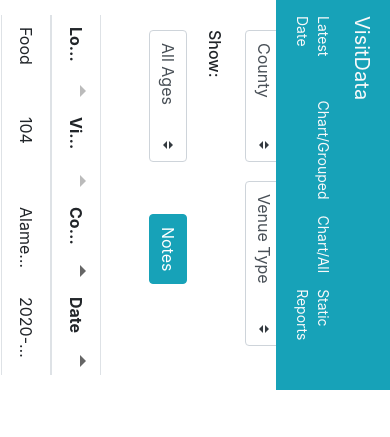
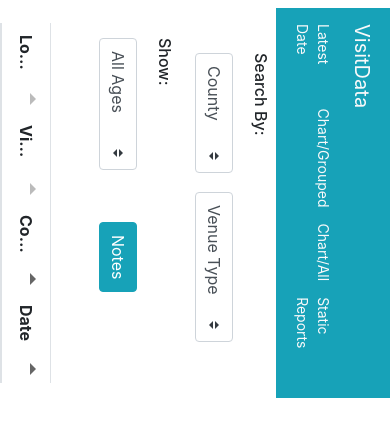
Before and after one commit to VisitData-org/ca_visit_tracking, a Flask app: page /bydate.html in a window 390 px wide. Shown: the top 437 px of the page. Run offline with Flask 2, Linux system fonts and the light colour scheme; some libraries are stand-ins or nearby versions.

Commit message:
fixed navbar-header padding issue in desktop and mobile views

```diff
--- a/static/css/visitdata.css
+++ b/static/css/visitdata.css
@@ -98,3 +98,24 @@ body {
    transform: rotate(90deg);
   }
 }
+
+@media (min-width: 990px) {
+  .main-mobile {
+    padding-top: 75px;
+  }
+  .bd-placeholder-img-lg {
+    font-size: 3.5rem;
+  }
+}
+
+@media (max-width: 989px) {
+  .main-mobile {
+    padding-top: 75px;
+  }
+}
+
+@media (max-width: 768px) {
+  .main-mobile {
+    padding-top: 75px;
+  }
+}
--- a/templates/bydate.html
+++ b/templates/bydate.html
@@ -1,5 +1,6 @@
 {% extends "nav.html" %}
 {% block main %}
+    <div class="container-fluid mt-2 main-mobile">
         <h4 id="sub-header" class="mt-2"></h4>
 
         <div class="my-4 w-100 highcharts-figure" id="chartcontainer" style="display: block;">
@@ -15,7 +16,7 @@
               <option value="">Venue Type</option>
             </select>
         </div>
-
+      </div>
         <br/>
         <div class="container mb-5">
           <h6 style="padding-bottom:10px;">Show:</h6>
--- a/templates/index.html
+++ b/templates/index.html
@@ -1,6 +1,6 @@
 {% extends "nav.html" %}
 {% block main %}
-      <div class="container-fluid mt-2">
+      <div class="container-fluid mt-2 main-mobile">
         <h4 id="table-title"></h4>
         <br/>
 
--- a/templates/nav.html
+++ b/templates/nav.html
@@ -29,26 +29,6 @@
         -ms-user-select: none;
         user-select: none;
       }
-
-
-    @media (min-width: 990px) {
-      .bd-placeholder-img-lg {
-        font-size: 3.5rem;
-      }
-    }
-
-    @media (max-width: 989px) {
-      .main-mobile {
-        padding-top: 75px;
-      }
-    }
-
-    @media (max-width: 768px) {
-      .main-mobile {
-        padding-top: 25px;
-      }
-    }
-
     </style>
     <!-- Custom styles for this template -->
     <link href="css/visitdata.css" rel="stylesheet">
@@ -87,7 +67,7 @@
   </nav>
 
   <div class="container-fluid">
-      <main role="main" class="main-mobile">
+      <main role="main">
         {% block main %}{% endblock %}
       </main>
   </div>
--- a/templates/report_tree.html
+++ b/templates/report_tree.html
@@ -1,9 +1,10 @@
 {% extends "nav.html" %}
 {% block main %}
-
+<div class="main-mobile">
 <h4 class="mt-2">CA by County by Category</h4>
 <div class="embed-responsive embed-responsive-4by3">
     <iframe class="embed-responsive-item" src="https://datastudio.google.com/embed/reporting/1GeoiEvit8ZxviizWvKeWEvioi4SfBld0/page/HPDKB"
         allowfullscreen></iframe>
 </div>
+</div>
 {% endblock %}
```
Also changed, not shown: static/css/bootstrap.css. Lines whose indentation alone changed are shown as unchanged.
